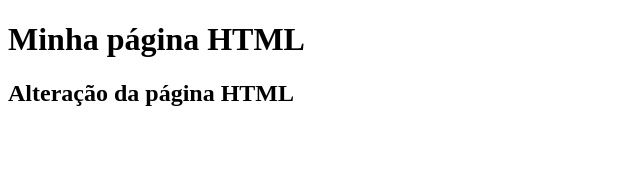
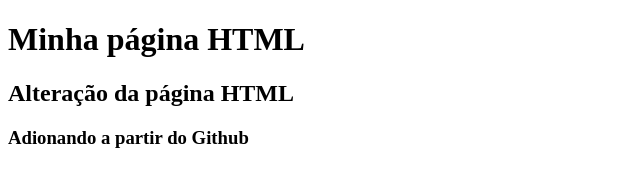
Before and after one commit to brendoll/hiringcoders2, a plain HTML site: page index.html in a window 1280 px wide. Shown: the whole page, without its empty margins (0-640 px from the left). Drawn offline with Linux system fonts and the light colour scheme.

Commit message:
Atualização direta no Github

```diff
--- a/index.html
+++ b/index.html
@@ -9,5 +9,6 @@
 <body>
     <h1>Minha página HTML</h1>
     <h2>Alteração da página HTML</h2>
+    <h3>Adionando a partir do Github</h3>
 </body>
 </html>
```
